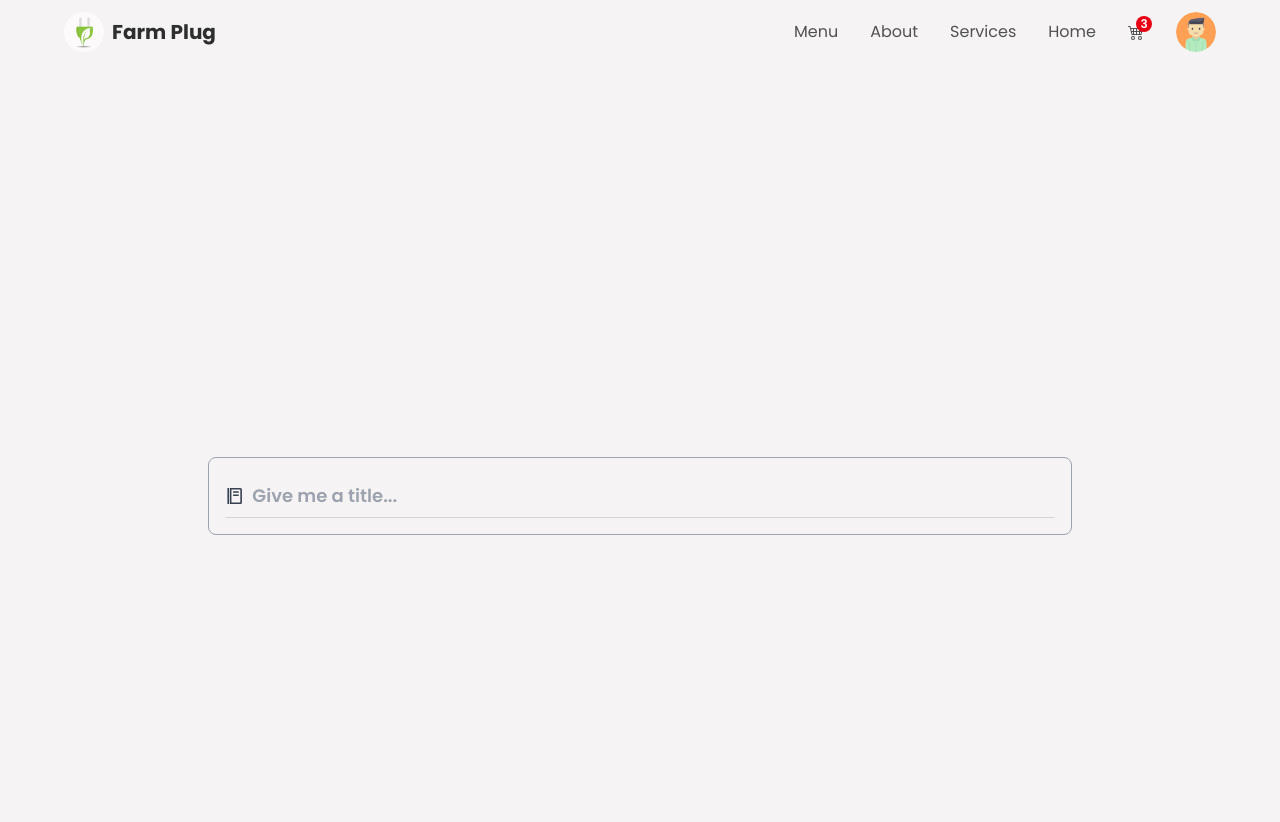
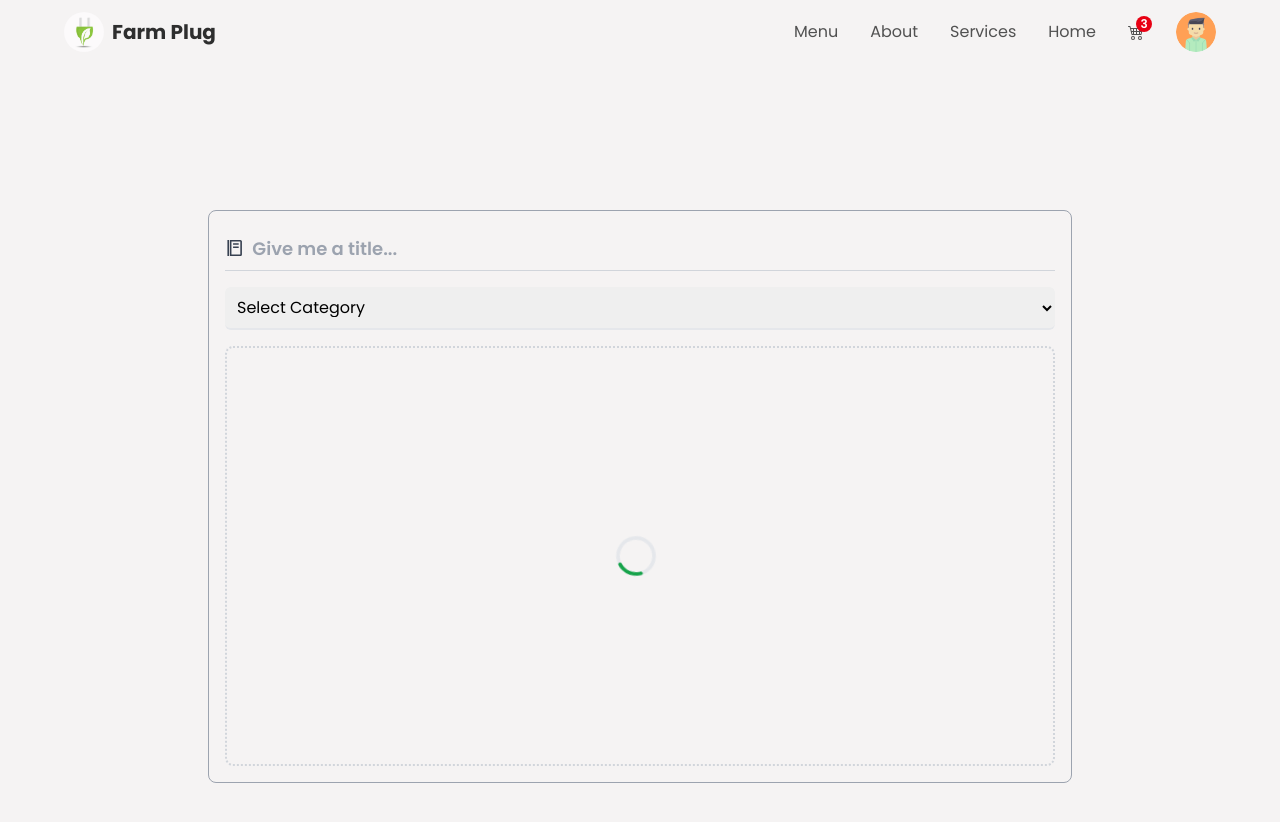
Before and after one commit to mainerprenuer/farmPlug, a React (Create React App) app: page /createItem in a window 1280 px wide. Shown: the top 822 px of the page. Built offline with nearby package versions, Linux system fonts and the light colour scheme.

Commit message:
working on createItems comps

```diff
--- a/src/components/CreateContainer.jsx
+++ b/src/components/CreateContainer.jsx
@@ -2,6 +2,8 @@
 import { motion } from 'framer-motion';
 
 import { BiFoodMenu } from 'react-icons/bi';
+import { categories } from '../utils/data';
+import Loader from './Loader';
 
 const CreateContainer = () => {
 
@@ -13,11 +15,11 @@
   const [fields, setfields] = useState(false);
   const [alertStatus, setStatus] = useState("danger");
   const [msg, setMsg] = useState(null);
-  const [isLoading, setIsLoading] = useState(false);
+  const [isLoading, setIsLoading] = useState(true);
 
   return (
     <div className='w-full min-h-screen flex items-center justify-center'>
-      <div className='w-[90%] md:w-[75%] border border-gray-400 rounded-lg p-4 flex flex-col items-center justify-center'>
+      <div className='w-[90%] md:w-[75%] border border-gray-400 rounded-lg p-4 flex flex-col items-center justify-center gap-4'>
          {
           fields && (
             <motion.p initial={{opacity : 0}}
@@ -39,9 +41,31 @@
            placeholder="Give me a title..."
            className='w-full h-full text-lg bg-transparent font-semibold outline-none border-none placeholder:text-gray-400 text text-textColor'></input>
          </div>
+
+         <div className='w-full'>
+          <select onChange={(e) => setcategory(e.target.value)} className="outline-none w-full text-base border-b-2 border-gray-200 p-2 rounded-md cursor-pointer">
+            <option value="other" className='bg-white'>Select Category</option>
+            {categories && categories.map(item => (
+              <option key={item.id} className="text-base border-0 outline-none capitalize bg-white text-headingColor"
+              value={item.urlParamName}>
+                {item.name}
+              </option>
+            ))}
+          </select>
+         </div>
+
+        <div className='group flex justify-center items-center flex-col border-2 border-dotted border-gray-300 w-full h-225 md:h-420 cursor-pointer rounded-lg'>
+              {isLoading ? <Loader /> : <>
+                  {!imgAsset ? <>
+                    <label className='w-ful h-full '>
+
+                    </label>
+                  </> : <></>}
+              </>}
+        </div>
       </div>
     </div>
-  )
-}
+  );
+};
 
 export default CreateContainer
--- /dev/null
+++ b/src/components/Loader.jsx
@@ -0,0 +1,12 @@
+import React from 'react'
+
+const Loader = () => {
+  return (
+<svg aria-hidden="true" class="inline w-10 h-10 mr-2 text-gray-200 animate-spin dark:text-gray-600 fill-green-600" viewBox="0 0 100 101" fill="none" xmlns="http://www.w3.org/2000/svg">
+        <path d="M100 50.5908C100 78.2051 77.6142 100.591 50 100.591C22.3858 100.591 0 78.2051 0 50.5908C0 22.9766 22.3858 0.59082 50 0.59082C77.6142 0.59082 100 22.9766 100 50.5908ZM9.08144 50.5908C9.08144 73.1895 27.4013 91.5094 50 91.5094C72.5987 91.5094 90.9186 73.1895 90.9186 50.5908C90.9186 27.9921 72.5987 9.67226 50 9.67226C27.4013 9.67226 9.08144 27.9921 9.08144 50.5908Z" fill="currentColor"/>
+        <path d="M93.9676 39.0409C96.393 38.4038 97.8624 35.9116 97.0079 33.5539C95.2932 28.8227 92.871 24.3692 89.8167 20.348C85.8452 15.1192 80.8826 10.7238 75.2124 7.41289C69.5422 4.10194 63.2754 1.94025 56.7698 1.05124C51.7666 0.367541 46.6976 0.446843 41.7345 1.27873C39.2613 1.69328 37.813 4.19778 38.4501 6.62326C39.0873 9.04874 41.5694 10.4717 44.0505 10.1071C47.8511 9.54855 51.7191 9.52689 55.5402 10.0491C60.8642 10.7766 65.9928 12.5457 70.6331 15.2552C75.2735 17.9648 79.3347 21.5619 82.5849 25.841C84.9175 28.9121 86.7997 32.2913 88.1811 35.8758C89.083 38.2158 91.5421 39.6781 93.9676 39.0409Z" fill="currentFill"/>
+    </svg>
+      );
+};
+
+export default Loader
--- a/src/components/index.js
+++ b/src/components/index.js
@@ -4,3 +4,4 @@
 export { default as MainContainer } from './MainContainer' ;
 export { default as CreateContainer } from './CreateContainer';
 export { default as HomeContainer } from './HomeContainer';
+export { default as Loader } from './Loader';
--- a/src/utils/data.js
+++ b/src/utils/data.js
@@ -10,4 +10,47 @@
     {id : 2, name : 'Fresh Banana', desc : 'Banana & Plantain', price : '1,000', imageSrc : F9},
     {id : 3, name : 'Watermelon', desc : 'Sweet watermelon', price : '300', imageSrc : F10},
     {id : 4, name : 'Pineapple', desc : 'Delicious Pineapple', price : '500', imageSrc : F2},
-]
+];
+
+export const categories = [
+    {
+        id : 1,
+        name : "Fruits",
+        urlParamName : "fruits",
+    },
+    {
+        id : 2,
+        name : "Cereals",
+        urlParamName : "cereals",
+    },
+    {
+        id : 3,
+        name : "Spices",
+        urlParamName : "spices",
+    },
+    {
+        id : 4,
+        name : "Vegetables",
+        urlParamName : "vegetables",
+    },
+    {
+        id : 5,
+        name : "Seeds",
+        urlParamName : "seeds",
+    },
+    {
+        id : 6,
+        name : "Pulses",
+        urlParamName : "pulses",
+    },
+    // {
+    //     id : 7,
+    //     name : "Honey",
+    //     urlParamName : "honey",
+    // },
+    {
+        id : 7,
+        name : "Dry Fruits & Nuts",
+        urlParamName : "nuts",
+    },
+];
```
